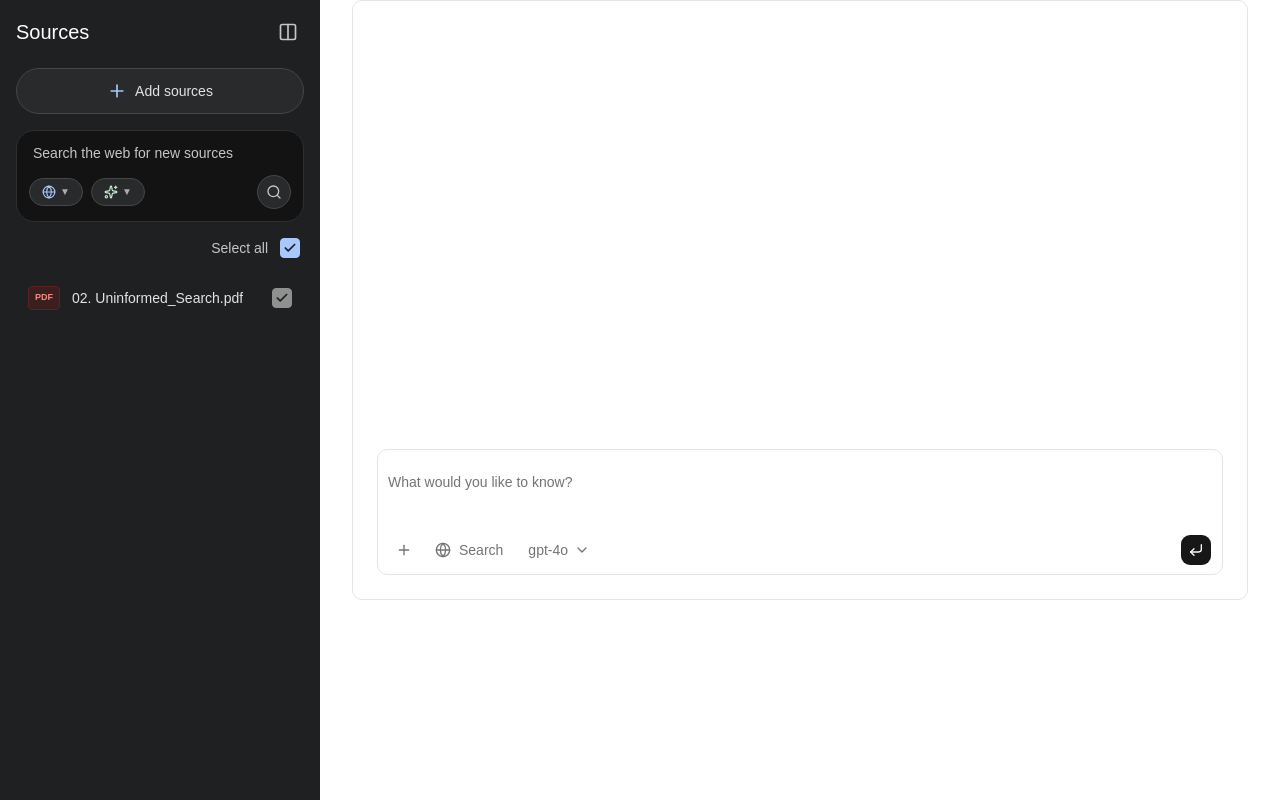
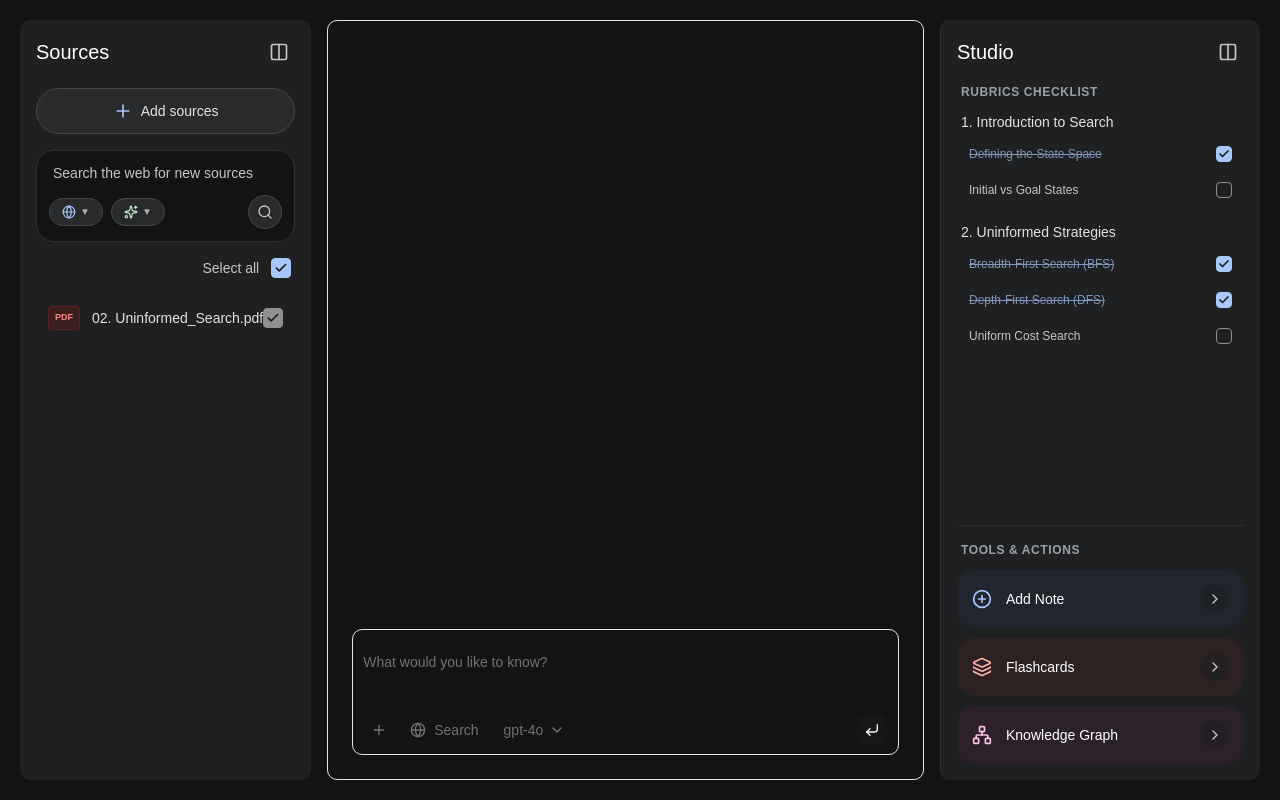
Before and after one commit to Muhtasim-Zawad/BujhAi, a React (Vite) app in the folder frontend/: page / in a window 1280 px wide. Built offline with nearby package versions, Linux system fonts and the light colour scheme.

Commit message:
added right sidebar

```diff
--- a/frontend/src/App.jsx
+++ b/frontend/src/App.jsx
@@ -1,12 +1,14 @@
 // import Canvas from "./components/layout/Canvas";
 import InputDemo from "./components/layout/DemoConversation";
 import SourcesSidebar from "./components/layout/SourcesSidebar";
+import StudioSidebar from "./components/layout/StudioSidebar";
 
 function App() {
 	return (
-		<div style={{ display: "flex" }}>
+		<div className="flex h-screen w-screen p-5 gap-4 overflow-hidden bg-[#131314] box-border">
 			<SourcesSidebar />
 			<InputDemo />
+			<StudioSidebar />
 		</div>
 	);
 }
--- a/frontend/src/components/layout/DemoConversation.jsx
+++ b/frontend/src/components/layout/DemoConversation.jsx
@@ -129,7 +129,7 @@ const InputDemo = () => {
 	};
 
 	return (
-		<div className="max-w-4xl mx-auto p-6 relative size-full rounded-lg border h-[600px]">
+		<div className="max-w-4xl mx-auto p-6 relative size-full rounded-lg border">
 			<div className="flex flex-col h-full">
 				<Conversation>
 					<ConversationContent>
--- a/frontend/src/components/layout/SourcesSidebar.jsx
+++ b/frontend/src/components/layout/SourcesSidebar.jsx
@@ -30,7 +30,7 @@ export default function SourcesSidebar() {
 		sources.length > 0 && selectedIds.length === sources.length;
 
 	return (
-		<div className="w-[320px] h-screen bg-[#1e2022] text-[#e3e3e3] p-4 flex flex-col font-sans select-none">
+		<div className="w-[320px] h-full bg-[#1e2022] text-[#e3e3e3] p-4 rounded-lg flex flex-col font-sans select-none">
 			{/* Header */}
 			<div className="flex items-center justify-between mb-5">
 				<h2 className="text-xl font-medium text-white">Sources</h2>
--- /dev/null
+++ b/frontend/src/components/layout/StudioSidebar.jsx
@@ -0,0 +1,153 @@
+import React, { useState } from "react";
+import {
+	Columns,
+	ChevronRight,
+	Check,
+	PlusCircle,
+	Layers,
+	Network,
+} from "lucide-react";
+
+export default function StudioSidebar() {
+	// Rubrics Checklist State
+	const [checklist, setChecklist] = useState([
+		{
+			id: "topic1",
+			title: "1. Introduction to Search",
+			subtopics: [
+				{ id: "sub1_1", name: "Defining the State Space", checked: true },
+				{ id: "sub1_2", name: "Initial vs Goal States", checked: false },
+			],
+		},
+		{
+			id: "topic2",
+			title: "2. Uninformed Strategies",
+			subtopics: [
+				{ id: "sub2_1", name: "Breadth-First Search (BFS)", checked: true },
+				{ id: "sub2_2", name: "Depth-First Search (DFS)", checked: true },
+				{ id: "sub2_3", name: "Uniform Cost Search", checked: false },
+			],
+		},
+	]);
+
+	const toggleSubtopic = (topicId, subtopicId) => {
+		setChecklist((prev) =>
+			prev.map((topic) => {
+				if (topic.id !== topicId) return topic;
+				return {
+					...topic,
+					subtopics: topic.subtopics.map((sub) =>
+						sub.id === subtopicId ? { ...sub, checked: !sub.checked } : sub,
+					),
+				};
+			}),
+		);
+	};
+
+	// Studio Cards Config (Replaced with your custom set)
+	const cards = [
+		{
+			title: "Add Note",
+			icon: <PlusCircle className="w-5 h-5 text-[#a8c7fa]" />,
+			bg: "bg-[#21252e] hover:bg-[#2a303d]",
+		},
+		{
+			title: "Flashcards",
+			icon: <Layers className="w-5 h-5 text-[#fcb1a6]" />,
+			bg: "bg-[#2d2121] hover:bg-[#3b2b2b]",
+		},
+		{
+			title: "Knowledge Graph",
+			icon: <Network className="w-5 h-5 text-[#fbc2eb]" />,
+			bg: "bg-[#2c202b] hover:bg-[#3a2a39]",
+		},
+	];
+
+	return (
+		<div className="w-[320px] h-full bg-[#1e2022] text-[#e3e3e3] p-4 rounded-lg flex flex-shrink-0 flex-col font-sans select-none border-l border-[#2d2f31]">
+			{/* HEADER */}
+			<div className="flex items-center justify-between mb-4 flex-shrink-0">
+				<h2 className="text-xl font-medium text-white">Studio</h2>
+				<button className="text-[#c4c7c5] hover:bg-[#2d2f31] p-1.5 rounded-lg transition-colors">
+					<Columns className="w-5 h-5" />
+				</button>
+			</div>
+
+			{/* SECTION 1: RUBRICS CHECKLIST */}
+			<div className="flex-1 min-h-0 overflow-y-auto border-b border-[#2d2f31] pb-4 custom-scrollbar">
+				<p className="text-xs font-semibold tracking-wider text-[#9aa0a6] uppercase mb-3 px-1">
+					Rubrics Checklist
+				</p>
+
+				<div className="space-y-4">
+					{checklist.map((topic) => (
+						<div key={topic.id} className="space-y-1.5">
+							<h3 className="text-sm font-medium text-[#e3e3e3] px-1 truncate">
+								{topic.title}
+							</h3>
+
+							<div className="space-y-1">
+								{topic.subtopics.map((subtopic) => (
+									<div
+										key={subtopic.id}
+										onClick={() => toggleSubtopic(topic.id, subtopic.id)}
+										className="flex items-center justify-between py-2 px-3 rounded-lg hover:bg-[#282a2c] cursor-pointer transition-colors group"
+									>
+										<span
+											className={`text-xs truncate max-w-[230px] ${
+												subtopic.checked
+													? "text-[#a8c7fa] line-through opacity-70"
+													: "text-[#c4c7c5]"
+											}`}
+										>
+											{subtopic.name}
+										</span>
+
+										<button
+											className={`w-4 h-4 rounded flex items-center justify-center transition-colors border flex-shrink-0 ${
+												subtopic.checked
+													? "bg-[#a8c7fa] border-[#a8c7fa]"
+													: "border-[#8e918f] group-hover:border-[#e3e3e3]"
+											}`}
+										>
+											{subtopic.checked && (
+												<Check className="w-3 h-3 text-[#1e2022] stroke-[3.5]" />
+											)}
+										</button>
+									</div>
+								))}
+							</div>
+						</div>
+					))}
+				</div>
+			</div>
+
+			{/* SECTION 2: STUDIO CARDS */}
+			<div className="pt-4 flex-shrink-0">
+				<p className="text-xs font-semibold tracking-wider text-[#9aa0a6] uppercase mb-3 px-1">
+					Tools & Actions
+				</p>
+
+				<div className="grid grid-cols-1 gap-2.5">
+					{cards.map((card, idx) => (
+						<div
+							key={idx}
+							className={`flex items-center justify-between p-3.5 rounded-2xl cursor-pointer transition-all duration-200 border border-transparent hover:border-[#444746]/40 ${card.bg}`}
+						>
+							<div className="flex items-center gap-3.5 min-w-0">
+								<div className="flex-shrink-0">{card.icon}</div>
+								<span className="text-sm font-medium text-white truncate">
+									{card.title}
+								</span>
+							</div>
+
+							<div className="bg-[#1e2022]/60 p-1.5 rounded-full text-[#c4c7c5]">
+								<ChevronRight className="w-4 h-4" />
+							</div>
+						</div>
+					))}
+				</div>
+			</div>
+		</div>
+	);
+}
```
